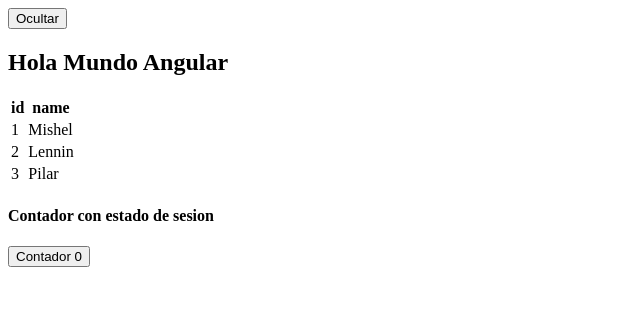
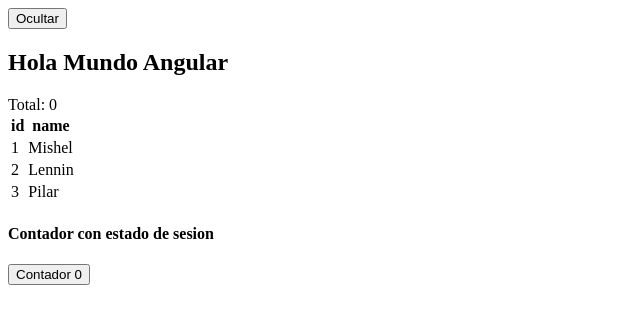
Before and after one commit to lennin-developer/angular-app17, an Angular app in the folder angular-app/: page / in a window 1280 px wide. Both pictures are taken after a click on the button "Mostrar". Shown: the top 324 px of the page, without its empty margins (0-640 px from the left). Built offline with nearby package versions, Linux system fonts and the light colour scheme.

Commit message:
passing data to parent from child using @Output

```diff
--- a/angular-app/src/app/app.component.html
+++ b/angular-app/src/app/app.component.html
@@ -4,7 +4,7 @@
 
 @if (visible) {
   <h2> {{title}} </h2>
-
+  <div>Total: {{counter}} </div>
   @if (users != undefined && users.length > 0){
     <table>
       <thead>
@@ -29,7 +29,7 @@
   <h2>Lo sentimos, pagina no disponible</h2>
 }
 
-<app-counter [title]="subtitle"></app-counter>
+<app-counter [title]="subtitle" (counterEmmit)="setCounter($event)"></app-counter>
 
 
 
--- a/angular-app/src/app/app.component.ts
+++ b/angular-app/src/app/app.component.ts
@@ -1,4 +1,4 @@
-import { Component } from '@angular/core';
+import { Component, OnInit } from '@angular/core';
 import { CommonModule } from '@angular/common';
 import { RouterOutlet } from '@angular/router';
 import { CounterComponent } from './counter/counter.component';
@@ -10,15 +10,31 @@
   templateUrl: './app.component.html',
   styleUrl: './app.component.css',
 })
-export class AppComponent {
+export class AppComponent implements OnInit {
   title: string = 'Hola Mundo Angular';
   users: string[] = ['Mishel', 'Lennin', 'Pilar'];
   subtitle: string = 'Contador con estado de sesion';
 
   visible: boolean = false;
+  counter: number = 0;
+
+  ngOnInit(): void {
+    //localStorage es persistente, sessionStorage no, es decir localStorage se mantiene aunque cerremos el navegador, sessionStorage no
+    //this.counter = parseInt(sessionStorage.getItem('counter')!) || 0;
+    this.counter =
+      sessionStorage.getItem('counter') != undefined
+        ? parseInt(sessionStorage.getItem('counter')!)
+        : 0;
+    console.log('Creando componente AppComponent');
+  }
 
   setVisible(): void {
     this.visible = this.visible ? false : true;
     console.log('Hemos hecho click en el setVisible');
   }
+
+  setCounter(counter: number): void {
+    this.counter = counter;
+    console.log('Hemos hecho click en el setCounter');
+  }
 }
--- a/angular-app/src/app/counter/counter.component.ts
+++ b/angular-app/src/app/counter/counter.component.ts
@@ -1,20 +1,24 @@
-import { Component, Input, OnInit } from '@angular/core';
+import { Component, Input, EventEmitter, OnInit, Output } from '@angular/core';
 
 @Component({
   selector: 'app-counter',
   standalone: true,
   imports: [],
-  templateUrl: './counter.component.html'
+  templateUrl: './counter.component.html',
 })
 export class CounterComponent implements OnInit {
+  counter: number = 0;
+  @Input() title!: string;
 
-  counter:number = 0;
-  @Input() title!:string;
+  @Output() counterEmmit: EventEmitter<number> = new EventEmitter();
 
   ngOnInit(): void {
     //localStorage es persistente, sessionStorage no, es decir localStorage se mantiene aunque cerremos el navegador, sessionStorage no
     //this.counter = parseInt(sessionStorage.getItem('counter')!) || 0;
-    this.counter = sessionStorage.getItem('counter') != undefined ? parseInt(sessionStorage.getItem('counter')!) : 0;
+    this.counter =
+      sessionStorage.getItem('counter') != undefined
+        ? parseInt(sessionStorage.getItem('counter')!)
+        : 0;
     console.log('Creando componente CounterComponent');
   }
 
@@ -22,5 +26,6 @@
     this.counter = this.counter + 1;
     sessionStorage.setItem('counter', this.counter.toString());
     //localStorage.setItem('counter', this.counter.toString());
+    this.counterEmmit.emit(this.counter);
   }
 }
```
